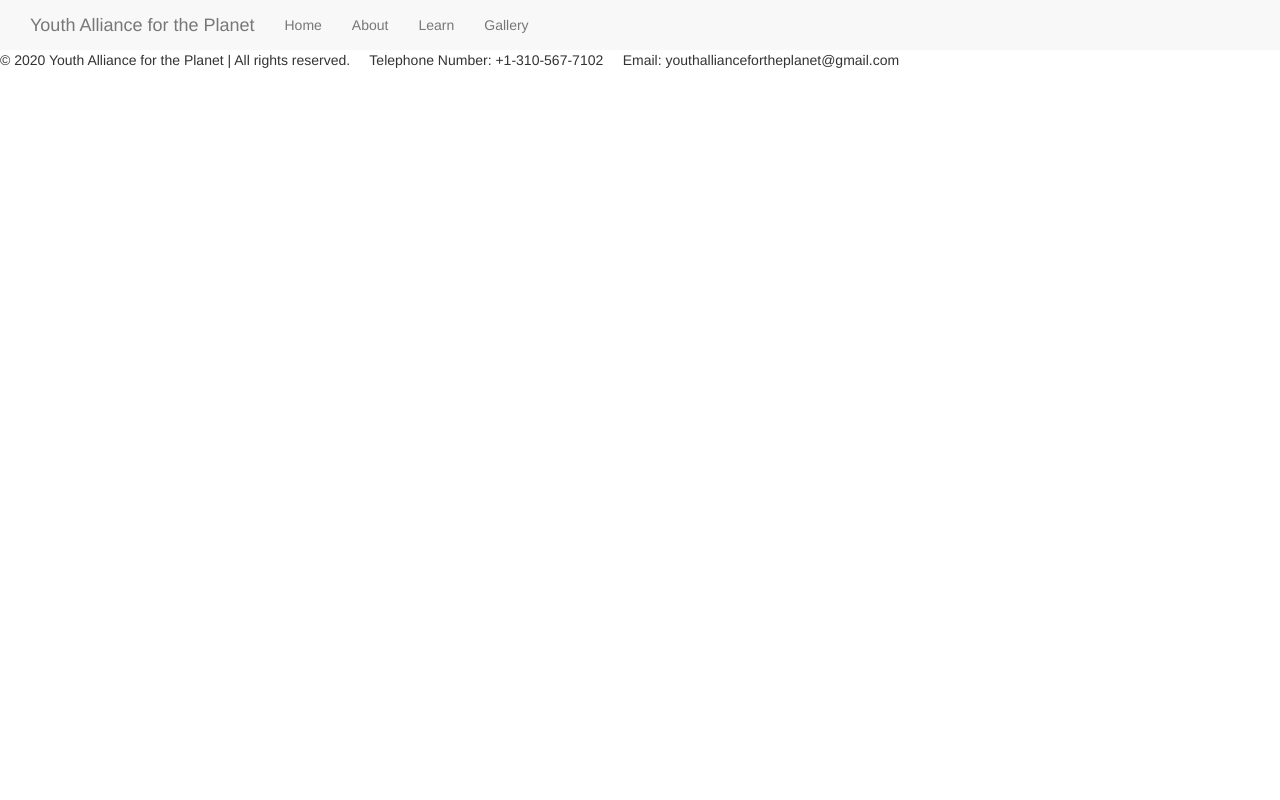
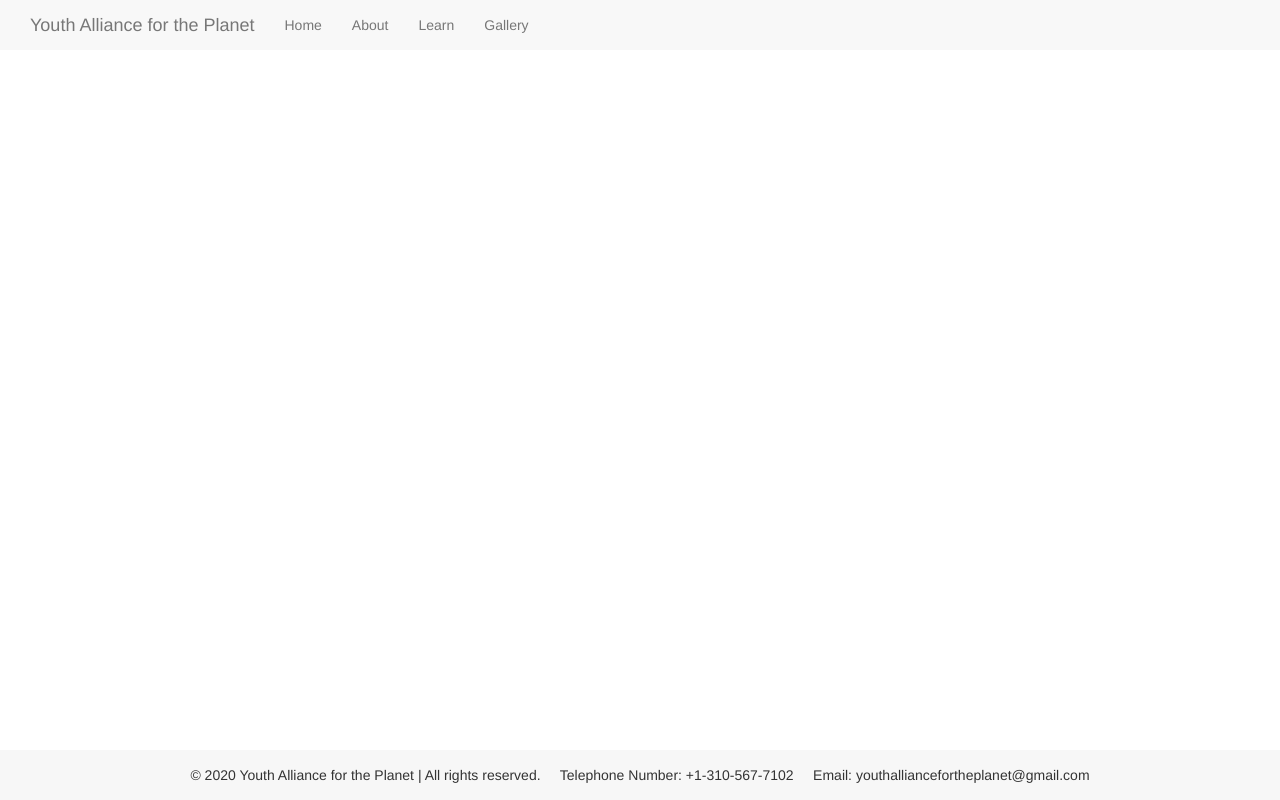
Before and after one commit to cpowers2021/youth-alliance-for-the-planet, an Angular app: page / in a window 1280 px wide. Built offline with nearby package versions, Linux system fonts and the light colour scheme.

Commit message:
Feat: Implement footer css using w3schools method

```diff
--- a/src/app/footer/footer.component.css
+++ b/src/app/footer/footer.component.css
@@ -0,0 +1,9 @@
+p {text-align: center;}
+      #footer {
+        position: fixed;
+        padding: 15px 10px 0px 10px;
+        bottom: 0;
+        width: 100%;
+        height: 50px;
+        background: #f7f7f7;
+      }
```
